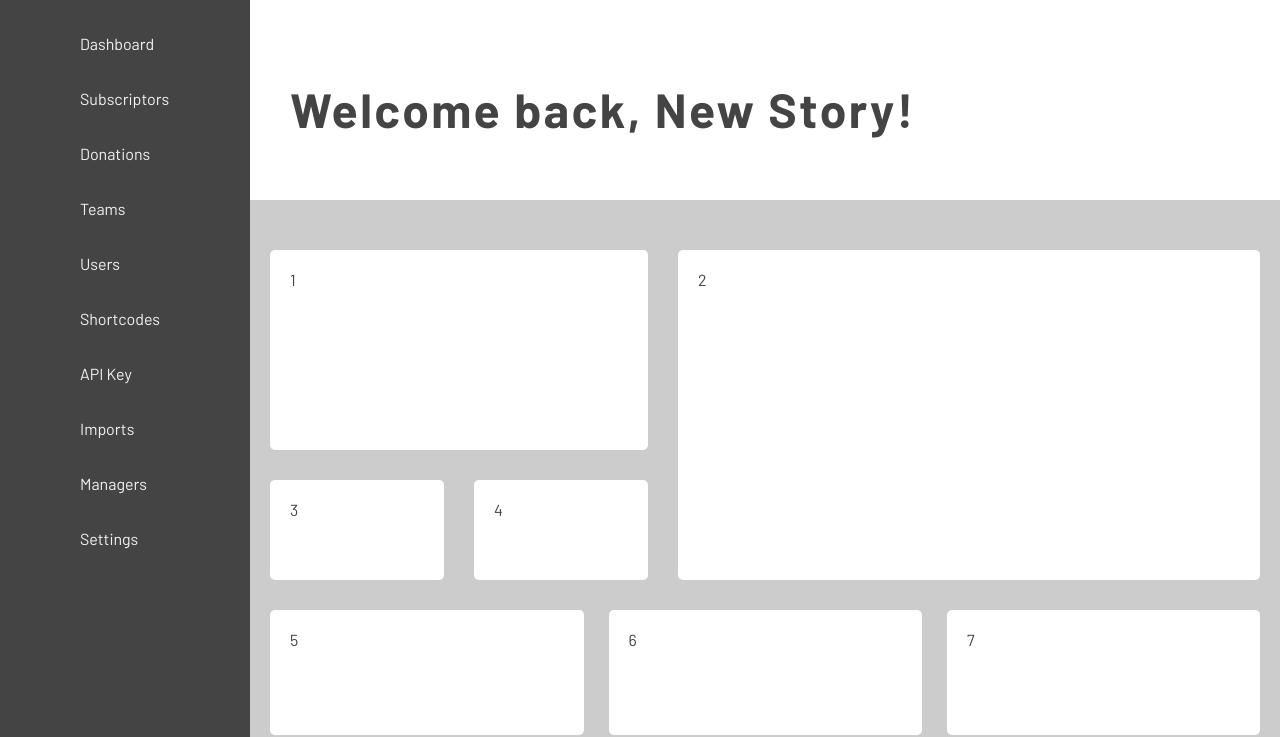
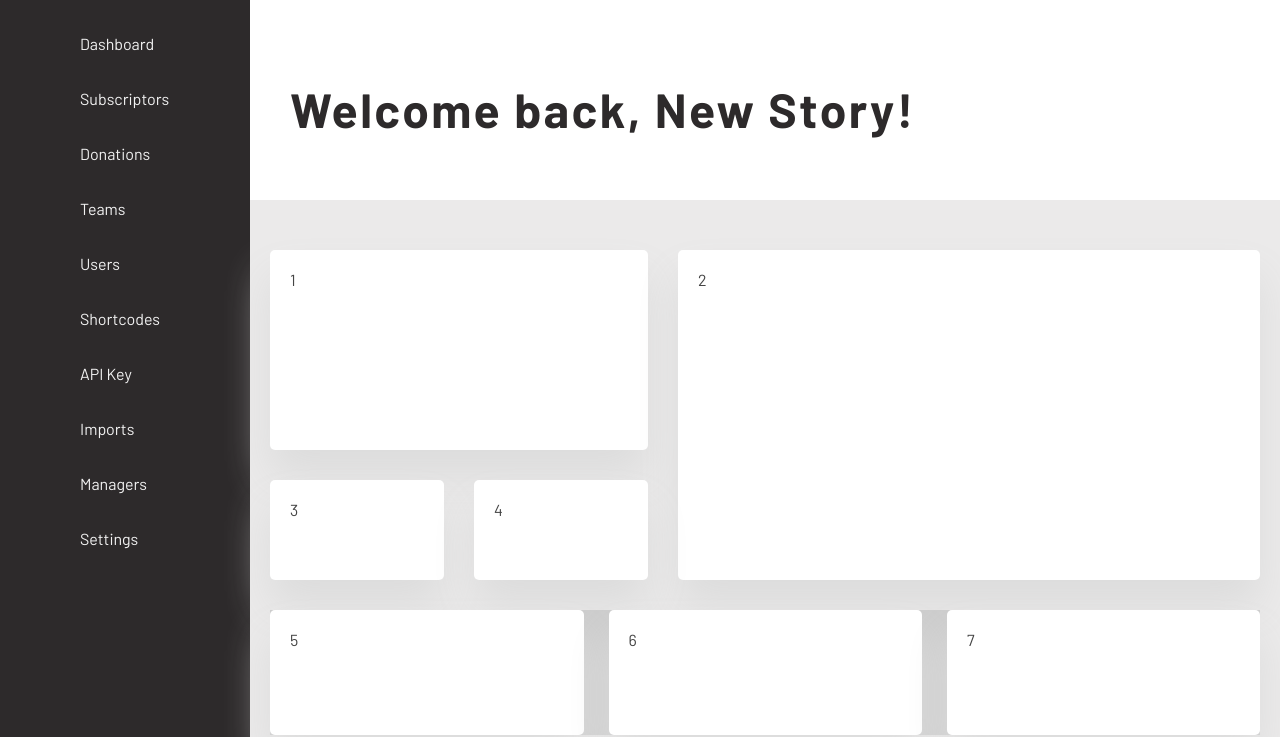
Before and after one commit to regina-huesca/New-Story-Dashboard, a plain HTML site: page index.html in a window 1280 px wide. Shown: the part 64-801 px from the top of the page. Drawn offline with Linux system fonts and the light colour scheme.

Commit message:
Second commit
Fixed color

```diff
--- a/grid.css
+++ b/grid.css
@@ -18,7 +18,7 @@
   }
 
   .box-sidebar {
-    background-color: #444;
+    background-color: #2D2A2B;
     color: #fff;
     grid-column: 1 / 2;
     grid-row: 2 / 4;
@@ -29,6 +29,7 @@
     color: #444;
     border-radius: 5px;
     padding: 20px;
+    box-shadow: 0px 26px 41px #DCDCDC;
   }
 
   .box-welcome {
@@ -40,7 +41,7 @@
   }
 
   .a{
-    background-color: #ccc;
+    background-color: #ebeaea;
     color: #444;
     grid-column: 2 / 3;
     grid-row: 3;
--- a/style.css
+++ b/style.css
@@ -10,6 +10,7 @@ margin:0px;
 h1,
 p {
   margin: 0 0 1em 0;
+  color: #2D2A2B;
 }
 
 h1 {
```
